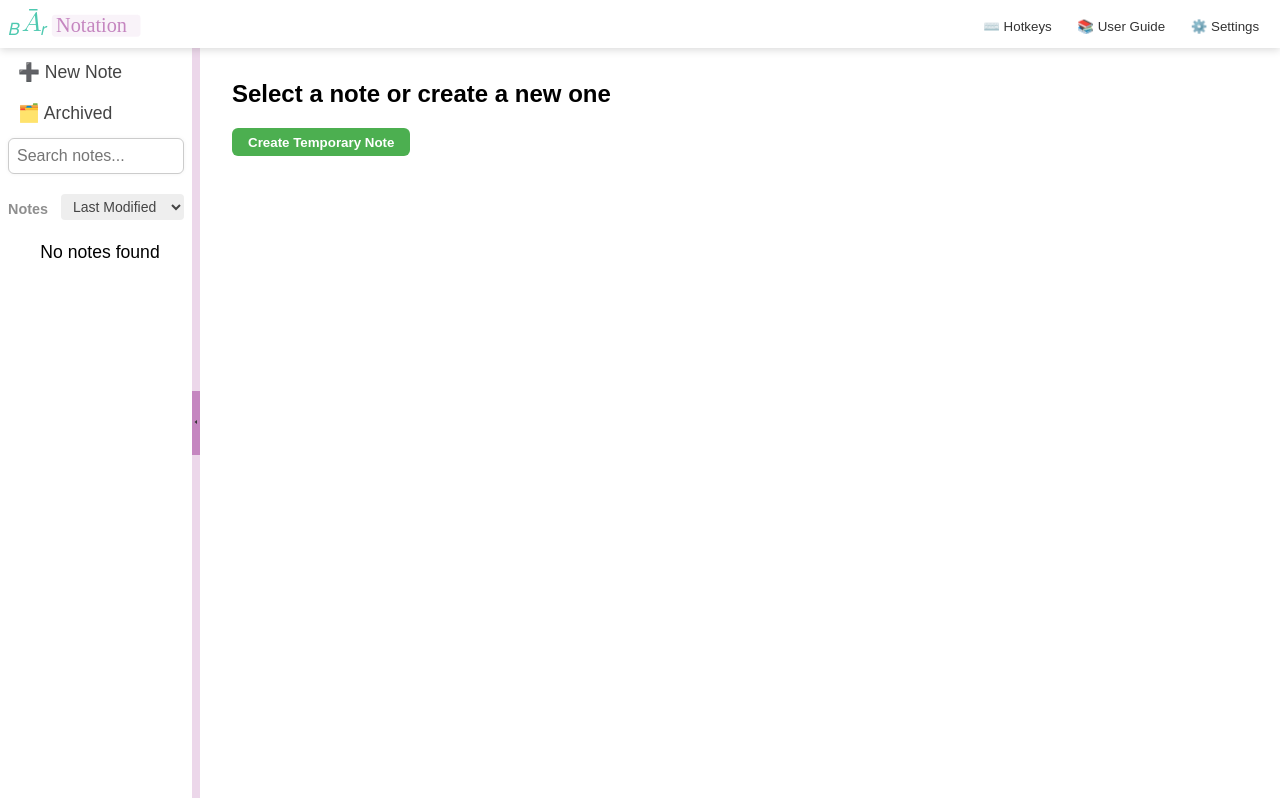
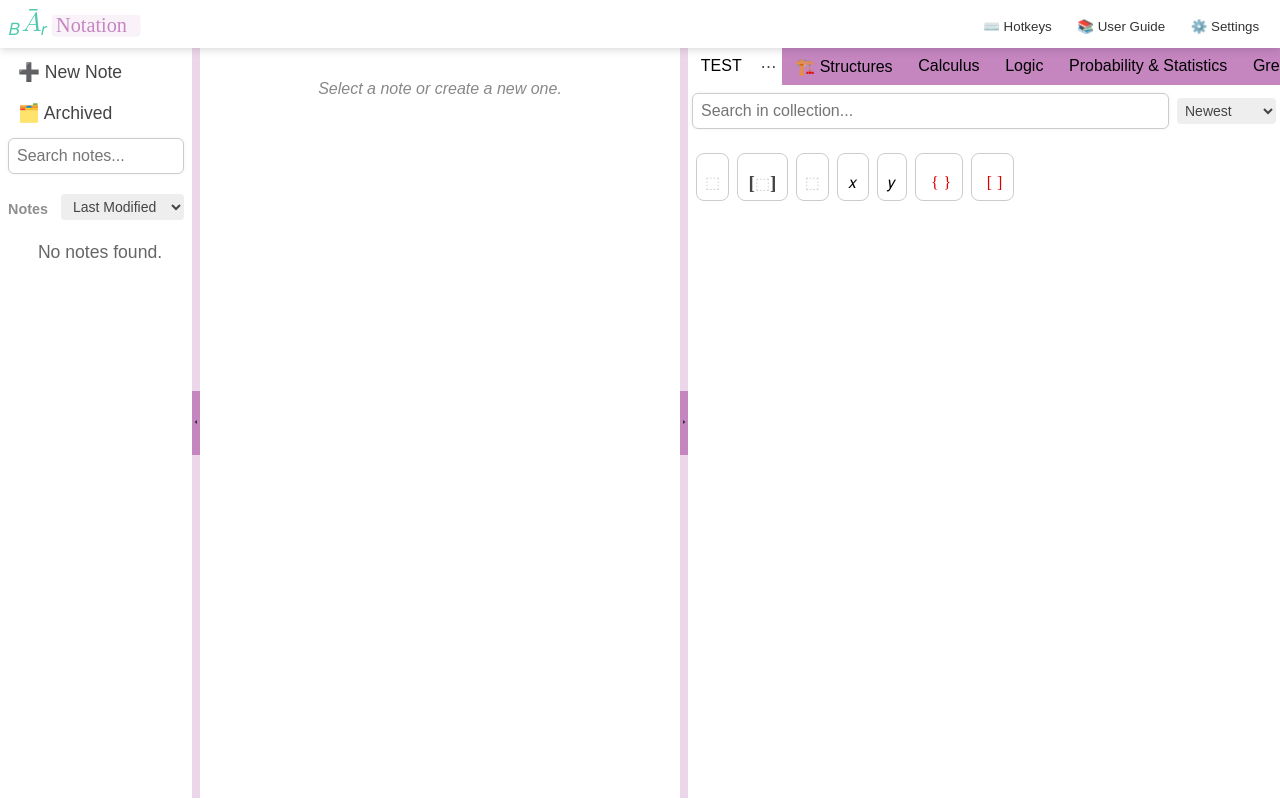
Before and after one commit to Kayyleigh/BarNotation, a React (Vite) app: page / in a window 1280 px wide. Built offline with nearby package versions, Linux system fonts and the light colour scheme; a web font is replaced by a local one.

Commit message:
Library mount independent from selected note

```diff
--- a/src/components/layout/EditorWorkspace.module.css
+++ b/src/components/layout/EditorWorkspace.module.css
@@ -1,4 +1,4 @@
-.libraryContent {
+/* .libraryContent {
     width: 100%;
   }
   .zoomControls {
@@ -8,4 +8,11 @@
   }
   .zoomControls button {
     font-size: 1em;
+  } */
+
+  .emptyMessage {
+    text-align: center;
+    color: #888;
+    font-style: italic;
+    margin: 2em 0;
   }
--- a/src/components/layout/EditorWorkspace.tsx
+++ b/src/components/layout/EditorWorkspace.tsx
@@ -592,14 +592,15 @@ import { useEditorHistory } from "../../hooks/EditorHistoryContext";
 import type { LibraryEntry } from "../../models/libraryTypes";
 import { nodeToLatex } from "../../models/nodeToLatex"; // Needed for metadata
 import type { CellData, NoteMetadata } from "../../models/noteTypes";
+import styles from "./EditorWorkspace.module.css";
 
 interface EditorWorkspaceProps {
   noteId: string | null;
   rightWidth: number;
   setRightWidth: (width: number) => void;
-  noteMetadata: NoteMetadata;
+  noteMetadata: NoteMetadata | undefined;
   setNoteMetadata: (noteId: string, metadata: Partial<NoteMetadata>) => void;
-  noteCells: CellData[];
+  noteCells: CellData[] | undefined;
   setNoteCells: (noteId: string, newCells: CellData[]) => void;
 }
 
@@ -764,6 +765,7 @@ const EditorWorkspace: React.FC<EditorWorkspaceProps> = ({
 
   return (
     <div className="editor-workspace" style={{ display: "flex", height: "100%", width: "100%" }}>
+      {noteId && noteMetadata ? (
         <div style={{ flexGrow: 1, minWidth: 0 }}>
           <EditorPane
             style={{ width: "100%", height: "100%" }}
@@ -774,6 +776,11 @@ const EditorWorkspace: React.FC<EditorWorkspaceProps> = ({
           />
         </div>
 
+        ) : (
+          <div className={styles.emptyMessage} style={{ flexGrow: 1, minWidth: 0 }}>
+            Select a note or create a new one.
+          </div>
+        )}
       <div style={{ flex: "0 0 auto", width: `${rightWidth}px` }}>
         <MathLibrary
           width={rightWidth}
--- a/src/components/layout/MainLayout.tsx
+++ b/src/components/layout/MainLayout.tsx
@@ -394,7 +394,7 @@ import { DragProvider } from "../../hooks/DragProvider";
 import { EditorHistoryProvider } from "../../hooks/EditorHistoryProvider";
 import { createInitialCursor } from "../../logic/cursor";
 import { createRootWrapper } from "../../models/nodeFactories";
-import type { EditorSnapshot } from "../../logic/global-history";
+import { createEmptySnapshot, type EditorSnapshot } from "../../logic/global-history";
 import type { CellData, NoteMetadata } from "../../models/noteTypes";
 
 interface Note {
@@ -429,7 +429,10 @@ const MainLayout: React.FC = () => {
   const [notes, setNotes] = useState<Note[]>([]);
   const [selectedNoteId, setSelectedNoteId] = useState<string | null>(notes.length ? notes[0].id : null);
 
-  const [initialSnapshot, setInitialSnapshot] = useState<EditorSnapshot | null>(null);
+  //const [initialSnapshot, setInitialSnapshot] = useState<EditorSnapshot | null>(null);
+  const initialSnapshot: EditorSnapshot = selectedNoteId
+  ? loadEditorSnapshotForNote(selectedNoteId)
+  : createEmptySnapshot(); // ← Safe fallback
 
   // === Settings state ===
   const [isDarkMode, setIsDarkMode] = useState(() => {
@@ -521,15 +524,15 @@ const MainLayout: React.FC = () => {
     );
   };
 
-  // Load editor snapshot when note selected
-  useEffect(() => {
-    if (selectedNoteId) {
-      const loadedSnapshot = loadEditorSnapshotForNote(selectedNoteId);
-      setInitialSnapshot(loadedSnapshot);
-    } else {
-      setInitialSnapshot(null);
-    }
-  }, [selectedNoteId]);
+  // // Load editor snapshot when note selected
+  // useEffect(() => {
+  //   if (selectedNoteId) {
+  //     const loadedSnapshot = loadEditorSnapshotForNote(selectedNoteId);
+  //     setInitialSnapshot(loadedSnapshot);
+  //   } else {
+  //     setInitialSnapshot(null);
+  //   }
+  // }, [selectedNoteId]);
 
   const createNewNote = () => {
     const newId = `note-${Date.now()}`;
@@ -617,28 +620,28 @@ const MainLayout: React.FC = () => {
           />
         </div>
         <div style={{ flexGrow: 1, display: "flex", minWidth: 0 }}>
-          {selectedNoteId && selectedNote && initialSnapshot ? (
+          {/* {selectedNoteId && selectedNote && initialSnapshot ? ( */}
             <EditorHistoryProvider initialSnapshot={initialSnapshot}>
               <DragProvider>
                 <EditorWorkspace
                   noteId={selectedNoteId}
                   rightWidth={rightWidth}
                   setRightWidth={setRightWidth}
-                  noteMetadata={selectedNote.metadata}
+                  noteMetadata={selectedNote?.metadata}
                   setNoteMetadata={updateNoteMetadata}
-                  noteCells={selectedNote.cells}
+                  noteCells={selectedNote?.cells}
                   setNoteCells={updateNoteCells}
                 />
               </DragProvider>
             </EditorHistoryProvider>
-          ) : (
+          {/* ) : (
             <div style={{ padding: "2rem" }}>
               <h2>Select a note or create a new one</h2>
               <button className="button primary" onClick={createNewNote}>
                 Create Temporary Note
               </button>
             </div>
-          )}
+          )} */}
         </div>
       </div>
 
--- a/src/components/mathLibrary/MathLibrary.module.css
+++ b/src/components/mathLibrary/MathLibrary.module.css
@@ -123,12 +123,6 @@
   margin: 0.5em 0.25em 1em 0.25em;
 }
 
-.controls input {
-  flex: 1;
-  padding: 4px;
-  border: 1px solid var(--border-color);
-  border-radius: 4px;
-}
 .controls select {
   padding: 4px;
 }
--- a/src/components/notesMenu/NotesMenu.module.css
+++ b/src/components/notesMenu/NotesMenu.module.css
@@ -167,6 +167,7 @@
     padding: 10px 8px;
     text-align: center;
     pointer-events: none;
+    opacity: 0.6;
   }
 
   .notesSectionHeader {
--- a/src/components/notesMenu/NotesMenu.tsx
+++ b/src/components/notesMenu/NotesMenu.tsx
@@ -112,7 +112,7 @@ const NotesMenu: React.FC<NotesMenuProps> = ({
         </div>
         <ul className={styles.notesList}>
           {filteredNotes.length === 0 && (
-            <li className={styles.noNotes}>No notes found</li>
+            <li className={styles.noNotes}>No notes found.</li>
           )}
           {filteredNotes.map((note) => (
             <li
--- a/src/logic/global-history.ts
+++ b/src/logic/global-history.ts
@@ -90,6 +90,8 @@
 //   }
 
 // logic/global-history.ts
+import { createRootWrapper } from "../models/nodeFactories";
+import { createInitialCursor } from "./cursor";
 import type { EditorState } from "./editor-state";
 
 export interface EditorSnapshot {
@@ -109,6 +111,21 @@ export function createInitialHistory(initial: EditorSnapshot): HistoryState {
     past: [],
     present: initial,
     future: [],
+  };
+}
+
+export function createEmptySnapshot(): EditorSnapshot {
+  const rootNode = createRootWrapper();
+
+  return {
+    states: {
+      __empty__: {
+        rootNode,
+        cursor: createInitialCursor(rootNode),
+      },
+    },
+    order: ["__empty__"],
+    textContents: {},
   };
 }
 
--- a/src/styles/themes.css
+++ b/src/styles/themes.css
@@ -131,7 +131,7 @@
 
     /* Scrollbars */
     --scrollbar-thumb: #cccccc;
-    --scrollbar-track: #f1f1f1;
+    --scrollbar-track: transparent;
     --scrollbar-thumb-hover: #aaaaaa;
 
     /* Notes menu */
@@ -231,7 +231,7 @@
 
     /* Scrollbars */
     --scrollbar-thumb: #4a4a4a;
-    --scrollbar-track: #1e1e1e;
+    --scrollbar-track: transparent;
     --scrollbar-thumb-hover: #5e5e5e;
 
     /* Notes menu */
```
Also changed, not shown: image-50.png (added), 1 other file (tests, documents, lock files or other folders). Lines whose indentation alone changed are shown as unchanged.
